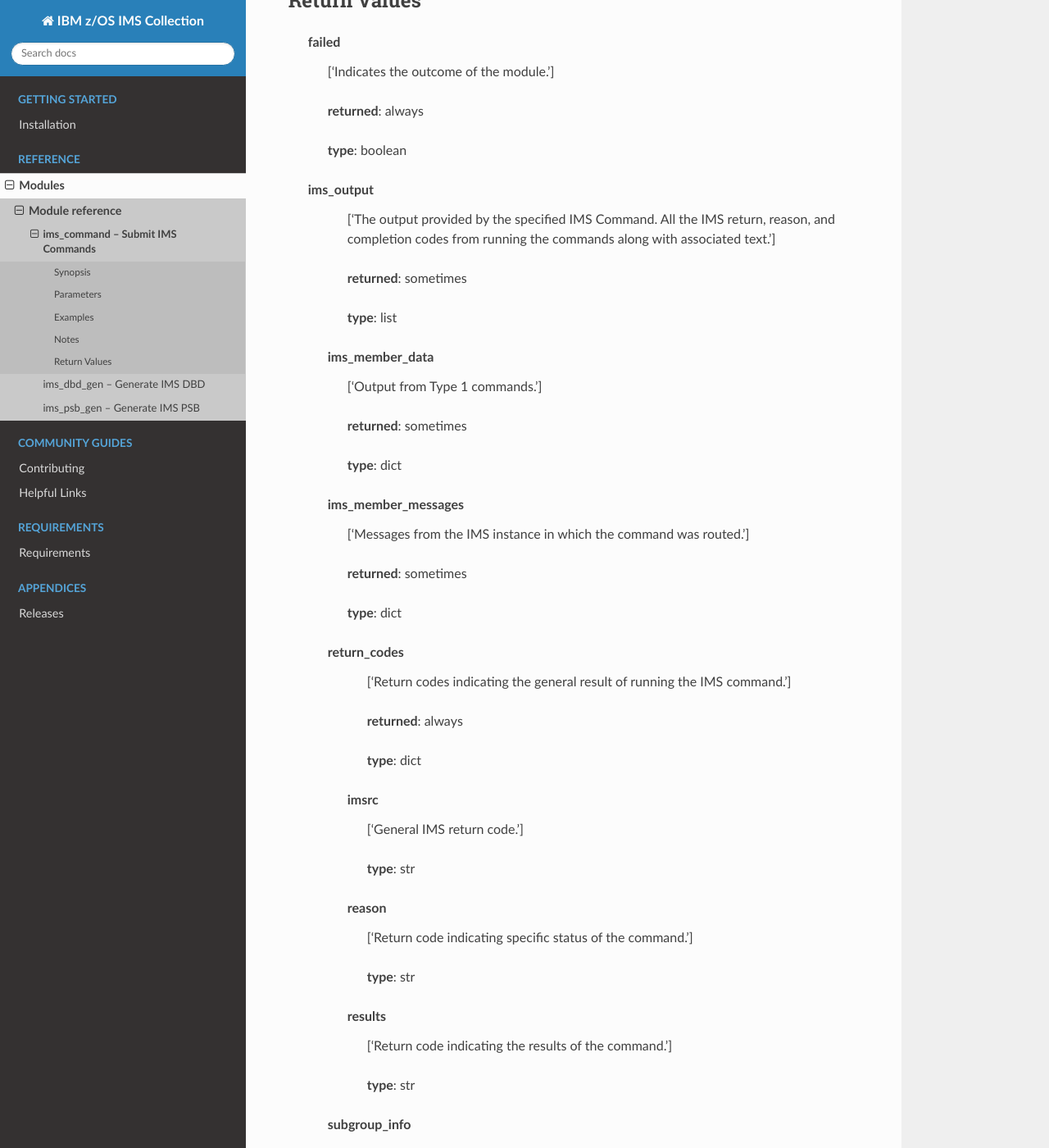
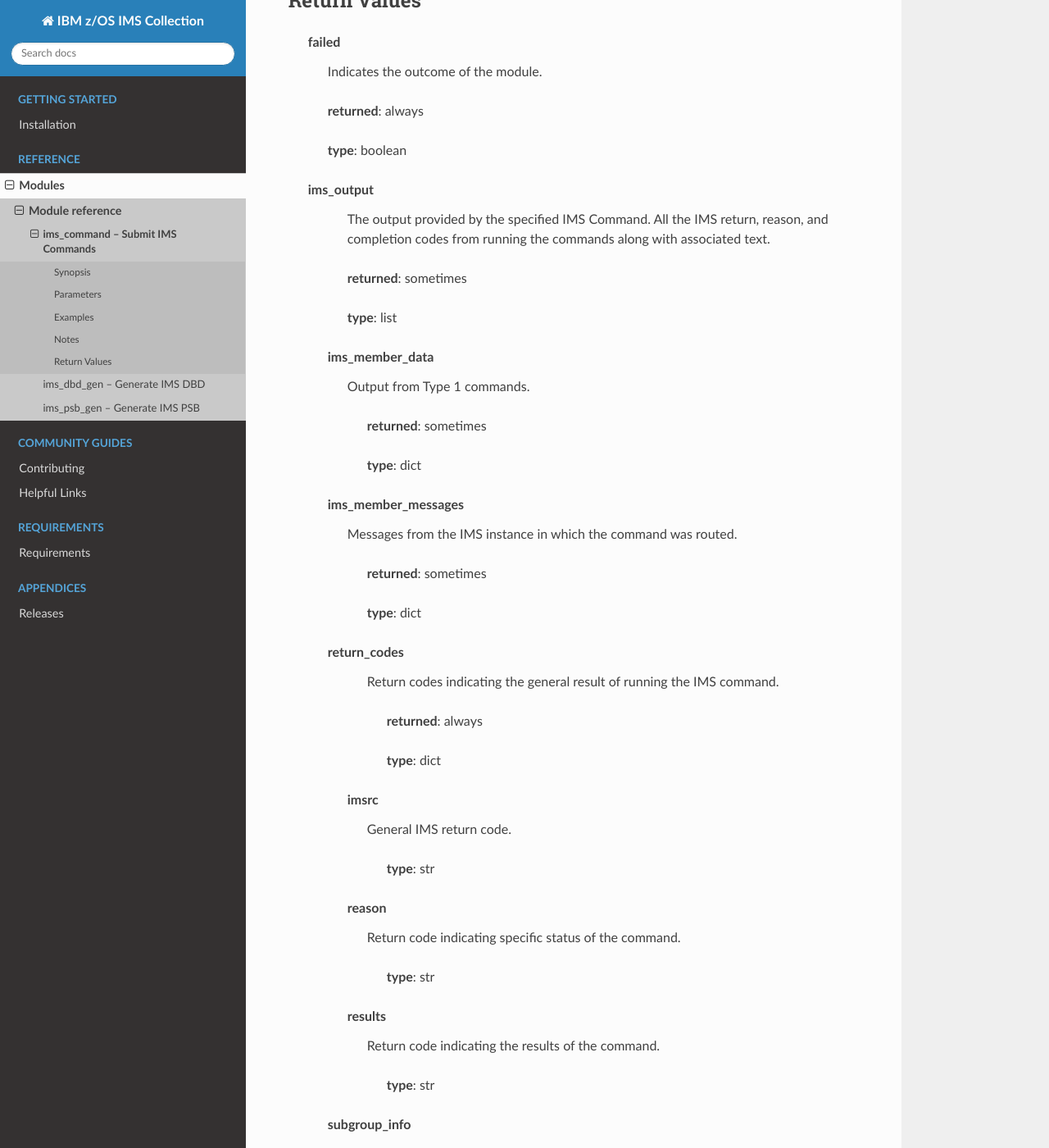
Before and after one commit to ansible-collections/ibm_zos_ims, a Sphinx documentation site: the page built from docs/source/modules/ims_command.rst, in a window 1280 px wide and 1400 px high, scrolled down 2638 px. Shown: the whole window at 82% size. Built offline with Sphinx 7.4.7 and the Read the Docs theme 2.0.0, drawn with Linux system fonts in a browser that asks for light colours; pages that are not in the unit, such as notebooks, are missing from menus; some of the changed text lies outside the part shown.

Commit message:
doc review updates.

```diff
--- a/docs/source/modules/ims_command.rst
+++ b/docs/source/modules/ims_command.rst
@@ -175,7 +175,7 @@
 
 
          failed
-            | ['Indicates the outcome of the module.']
+            | Indicates the outcome of the module.
 
             | **returned**: always
 
@@ -186,7 +186,7 @@
 
 
          ims_output
-            | ['The output provided by the specified IMS Command. All the IMS return, reason, and completion codes from running the commands along with associated text.']
+            | The output provided by the specified IMS Command. All the IMS return, reason, and completion codes from running the commands along with associated text.
 
             | **returned**: sometimes
 
@@ -196,7 +196,7 @@
 
 
           ims_member_data
-              | ['Output from Type 1 commands.']
+            | Output from Type 1 commands.
 
               | **returned**: sometimes
 
@@ -207,7 +207,7 @@
 
 
           ims_member_messages
-              | ['Messages from the IMS instance in which the command was routed.']
+            | Messages from the IMS instance in which the command was routed.
 
               | **returned**: sometimes
 
@@ -218,7 +218,7 @@
 
 
           return_codes
-              | ['Return codes indicating the general result of running the IMS command.']
+            | Return codes indicating the general result of running the IMS command.
 
               | **returned**: always
 
@@ -228,7 +228,7 @@
 
 
            imsrc
-                | ['General IMS return code.']
+            | General IMS return code.
 
 
                 | **type**: str
@@ -238,7 +238,7 @@
 
 
            reason
-                | ['Return code indicating specific status of the command.']
+            | Return code indicating specific status of the command.
 
 
                 | **type**: str
@@ -248,7 +248,7 @@
 
 
            results
-                | ['Return code indicating the results of the command.']
+            | Return code indicating the results of the command.
 
 
                 | **type**: str
@@ -260,7 +260,7 @@
 
 
           subgroup_info
-              | ['Returns output from the OM instance in which the command was routed.']
+            | Returns output from the OM instance in which the command was routed.
 
               | **returned**: always
 
@@ -270,7 +270,7 @@
 
 
            ctl.rc
-                | ['Return code (i.e. 0000000).']
+            | Return code (i.e. 0000000).
 
 
                 | **type**: str
@@ -280,7 +280,7 @@
 
 
            ctl.rsn
-                | ['CTL reason code.']
+            | CTL reason code.
 
 
                 | **type**: str
@@ -292,7 +292,7 @@
 
 
           type_2_data
-              | ['Data resulting from the output of the IMS command submitted.']
+            | Data resulting from the output of the IMS command submitted.
 
               | **returned**: sometimes
 
@@ -302,7 +302,7 @@
 
 
            CC
-                | ['Completion code for the line of output. Completion code is always returned.']
+            | Completion code for the line of output. Completion code is always returned.
 
 
                 | **type**: str
@@ -312,7 +312,7 @@
 
 
            CCText
-                | ['Completion code text that describes the meaning of the nonzero completion code.']
+            | Completion code text that describes the meaning of the nonzero completion code.
 
 
                 | **type**: str
@@ -326,7 +326,7 @@
 
 
          original_command
-            | ['The original command input to the module.']
+            | The original command input to the module.
 
             | **returned**: always
 
```
Also changed, not shown: docs/source/modules/ims_dbd_gen.rst (+10 -10 lines), docs/source/modules/ims_psb_gen.rst (+8 -11 lines).
